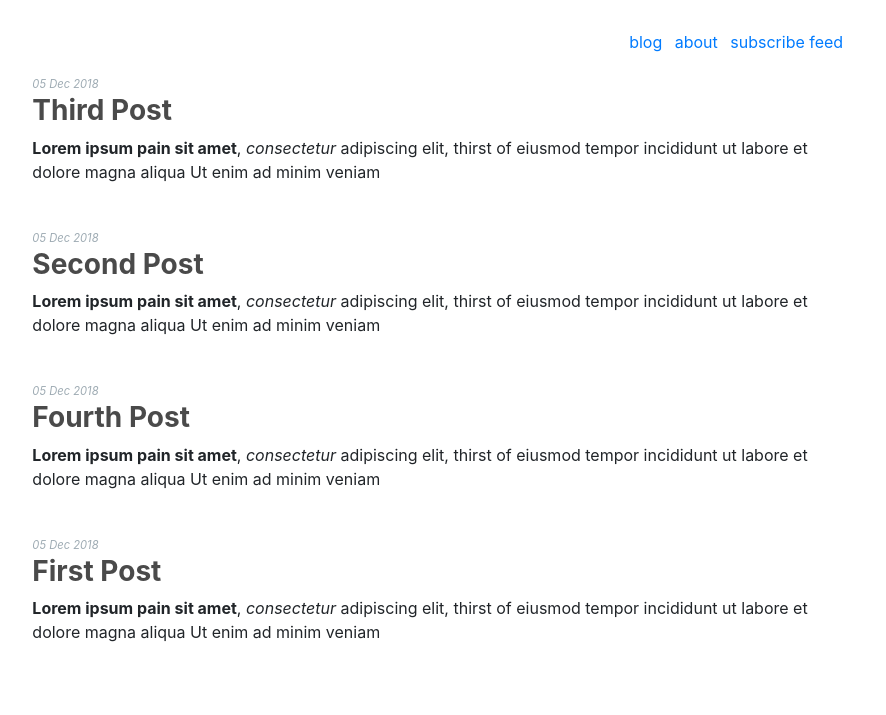
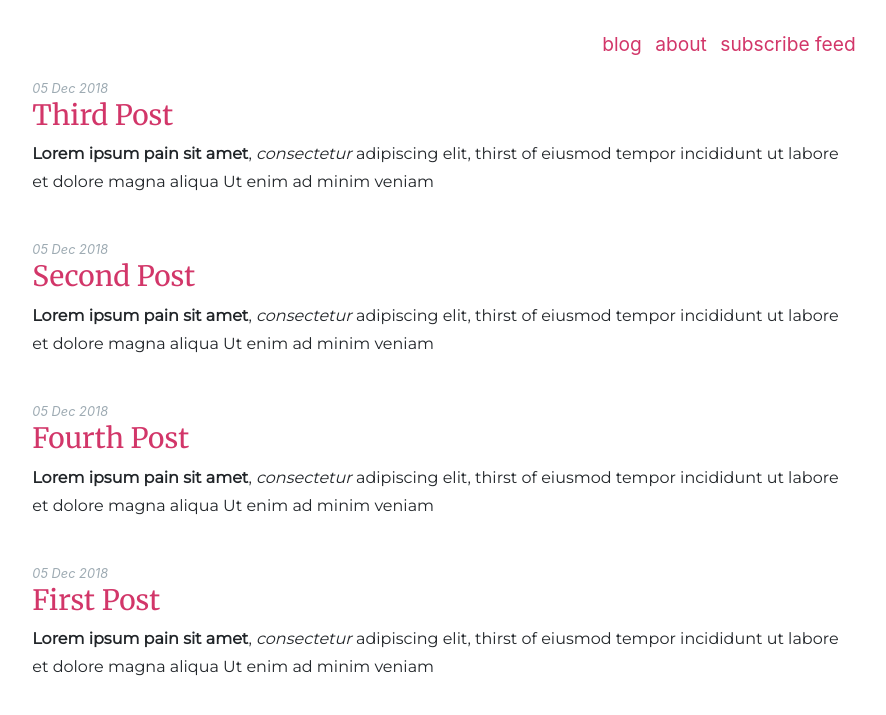
Before and after one commit to SezginEge/sezginege.com, a Jekyll site: the page built from index.html, in a window 1280 px wide. Shown: the top 715 px of the page, without its empty margins (196-1082 px from the left). Built offline with Jekyll 4.4.1, drawn with Linux system fonts in a browser that asks for light colours; the list of posts is cut into pages by our own code.

Commit message:
Fonts updated. Max-width set to provide better readability on larger screens

```diff
--- a/_data/follow.yml
+++ /dev/null
@@ -1,5 +0,0 @@
-- name: subscribe feed
-  link: /feed.xml
-  #link: http://feeds.feedburner.com/sezginege/blog
-- #name: Subscribe via email
-  #link: /404
--- /dev/null
+++ b/_data/link.yml
@@ -0,0 +1,6 @@
+- name: blog
+  link: /
+- name: about
+  link: /about
+- name: subscribe feed
+  link: /feed.xml
--- a/_data/resources.yml
+++ /dev/null
@@ -1,4 +0,0 @@
-- name: blog
-  link: /
-- name: about
-  link: /about
--- /dev/null
+++ b/_includes/link.html
@@ -0,0 +1,11 @@
+<div class="row">
+    <div class="col-md-12 links">
+      <ul class="list-inline text-md-right text-sm-left">
+        {% for item in site.data.link %}
+        <li class="list-inline-item">
+          <a href="{{ item.link }}"> {{ item.name }} </a>
+        </li>
+        {% endfor %}
+      </ul>
+    </div>
+  </div>
--- a/_includes/resources.html
+++ /dev/null
@@ -1,15 +0,0 @@
-<div class="row">
-    <div class="col-md-12">
-      <ul class="list-inline text-md-right text-sm-left">
-        {% for item in site.data.resources %}
-        <li class="list-inline-item">
-          <a href="{{ item.link }}"> {{ item.name }} </a>
-        </li>
-        {% endfor %} {% for item in site.data.follow %}
-        <li class="list-inline-item">
-          <a href="{{ item.link }}"> {{ item.name }} </a>
-        </li>
-        {% endfor %}
-      </ul>
-    </div>
-  </div>
--- a/_layouts/default.html
+++ b/_layouts/default.html
@@ -16,15 +16,20 @@
       crossorigin="anonymous"
     />
 
+    <!-- Google Fonts -->
+    <link href="https://fonts.googleapis.com/css?family=Merriweather|Montserrat" rel="stylesheet">
+
+    <!-- Custom CSS -->
     <link rel="stylesheet" href="/assets/css/styles.css" />
+
     {% if site.google_analytics and jekyll.environment == 'production' %} {%
     include analytics.html %} {% endif %}
   </head>
-  <body class="container-fluid">
+  <body class="container-fluid" style="max-width: 80rem;">
     <main role="main" class="site-top-margin ">
       <div class="row">
         <div class="col-md-8 offset-md-2">
-          {%- include resources.html -%}
+          {%- include link.html -%}
         </div>
       </div>
       {% if page.url == "/index.html" %}
--- a/_sass/color.scss
+++ /dev/null
@@ -1,5 +0,0 @@
-$primary-color: #3a3939;
-$secondary-color: #4a4a4a;
-$span-color: #9EABB3;
-
-$post-title-color: $secondary-color;
--- a/_sass/main.scss
+++ b/_sass/main.scss
@@ -1,7 +1,30 @@
-@import "color";
+$main-color: #d23669;
+$span-color: #9EABB3;
+
+h1, h2, h3, h4, h5, h6 {
+    font-family: 'Merriweather', serif;
+}
+
+p {
+    font-family: 'Montserrat', sans-serif;
+    line-height: 1.75;
+    font-size: 100%;
+}
+
+h1, h2, h3, h4, h5, h6, a, a:hover {
+    color: $main-color;
+}
+
+a:hover {
+    text-decoration: none;
+}
 
 .site-top-margin {
     margin-top: 30px;
+}
+
+.links {
+    font-size: 1.2rem;
 }
 
 .list-style-none {
@@ -10,13 +33,8 @@
     width: 100%;
 }
 
-.post-title  a{
-    font-weight: bold;
-    color: $post-title-color;
-}
-
 .paginator {
-    color: $span-color;
+    color: $main-color;
     display: flex;
     align-items: center;
     justify-content: center;
@@ -27,21 +45,15 @@
     margin: 5px;
 }
 
-.resources {
-    color: $secondary-color;
-}
-
 .page-number {
     margin: 0;
 }
 
-
 .published-on {
-    font-size: 0.7rem;
+    font-size: 0.8rem;
     font-style: italic;
     color: $span-color;
 }
-
 
 .footer {
     bottom: 0;
```
